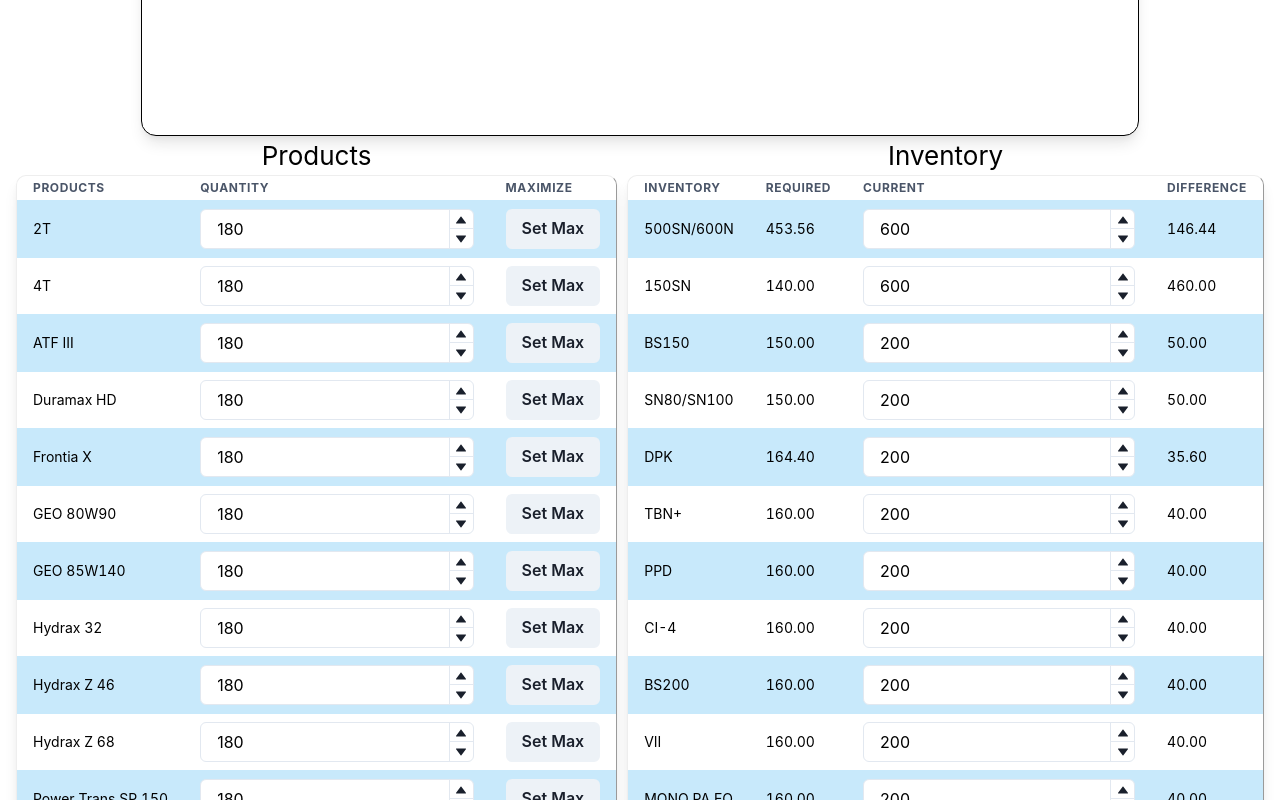
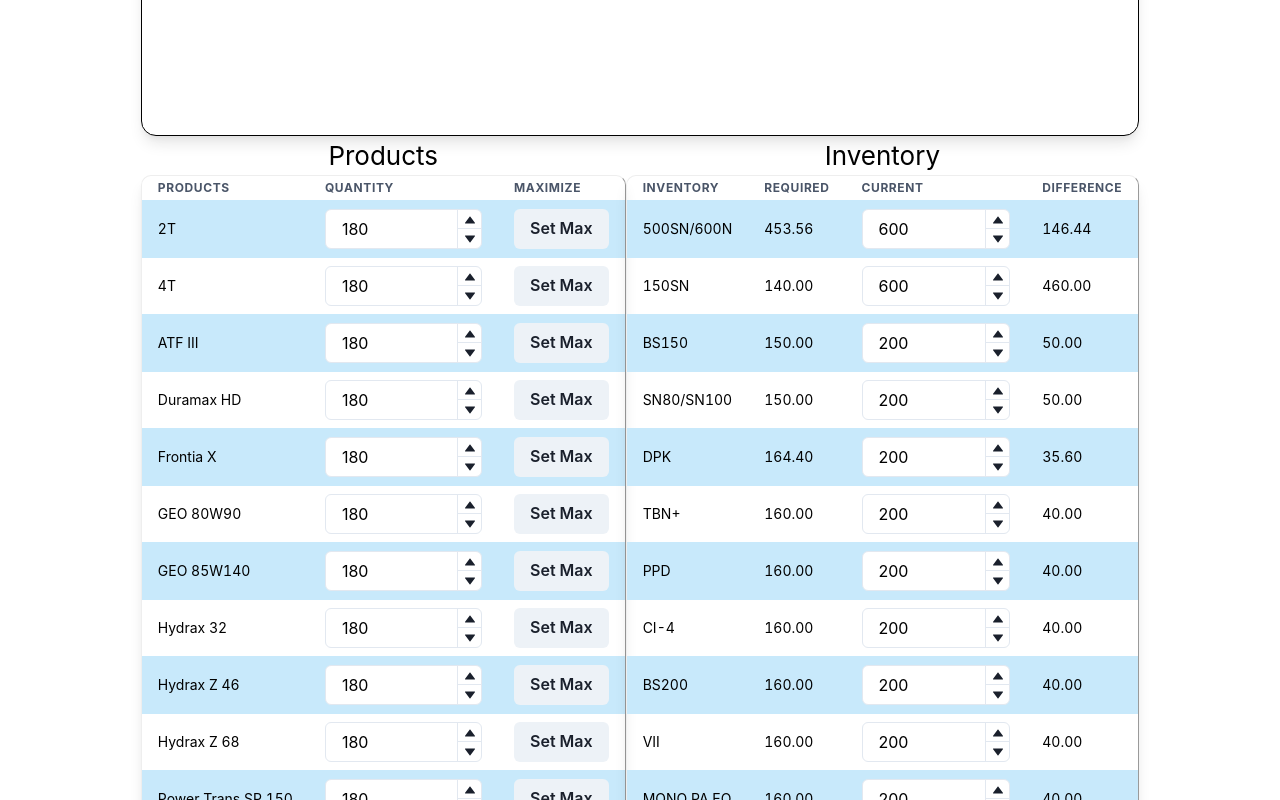
Before and after one commit to ellisrugazoora/ellis-react-app2, a React (Create React App) app: page / in a window 1280 px wide. Shown: the part 500-1300 px from the top of the page. Built offline with nearby package versions, Linux system fonts and the light colour scheme.

Commit message:
Formatting
Made table dimensions relative to device screen.

```diff
--- a/src/Components/Tanga/Components/Graph3.js
+++ b/src/Components/Tanga/Components/Graph3.js
@@ -2,7 +2,7 @@
 import React, { useEffect, useState } from 'react';
 import ReactDOM from 'react-dom/client';
 import { AgChartsReact } from 'ag-charts-react';
-import { Box, Center, HStack, Spacer, VStack, Wrap } from "@chakra-ui/layout";
+import { Box, Center, HStack, Spacer, VStack, Wrap, Flex } from "@chakra-ui/layout";
 import DataObject from '../Data/DataObject';
 import DataFunction from '../Data/DataFunction';
 import testobj from '../Data/DataObject';
@@ -12,6 +12,7 @@ import NumberInp from './NumberInp';
 import TestTab from './TaBle';
 import TaBle from './TaBle';
 import { NumberInput, NumberInputField } from '@chakra-ui/react';
+
 
 function Graph3(props){
 
@@ -199,13 +200,12 @@ function Graph3(props){
             </Center>
 
             <Center>
-                <HStack spacing={'10px'}>
-                    <Box><TaBle title="Products" columns={prod_table_columns} data={prod_table_data} /></Box>
-                    <Box><TaBle title="Inventory" columns={inv_table_columns} data={inv_table_data} /></Box>
-                </HStack>
+                <Flex width='80%'>
+                    <TaBle title="Products" columns={prod_table_columns} data={prod_table_data} />
+                    <Spacer />
+                    <TaBle title="Inventory" columns={inv_table_columns} data={inv_table_data} />
+                </Flex>
             </Center>
-
-
         </div>
     )
 }
```
